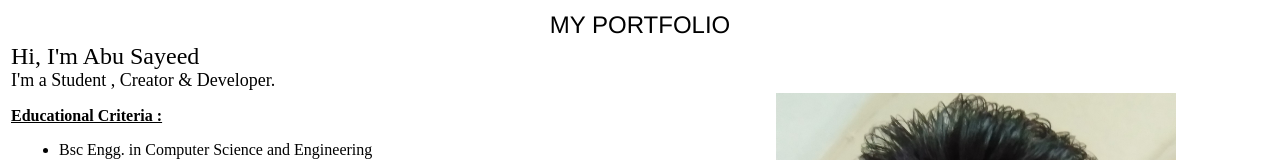
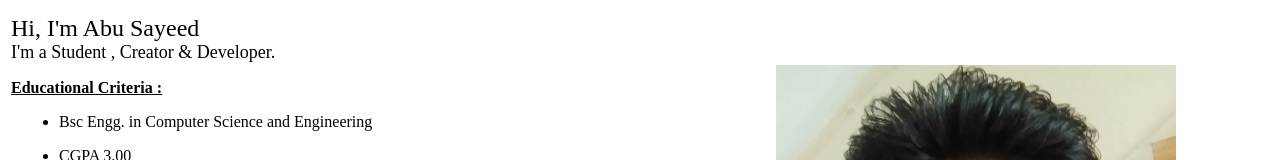
Before and after one commit to Abu-Sayed11/abu-sayed11.github.io, a plain HTML site: page index.html in a window 1280 px wide. Shown: the top 160 px of the page. Drawn offline with Linux system fonts and the light colour scheme.

Commit message:
Update index.html

```diff
--- a/index.html
+++ b/index.html
@@ -5,14 +5,14 @@
     <meta charset="UTF-8">
     <meta http-equiv="X-UA-Compatible" content="IE=edge">
     <meta name="viewport" content="width=device-width, initial-scale=1.0">
-    <title>abu sayeed</title>
+    <title>Resume</title>
 </head>
 
 <body>
     <table  width="100%">
         <tr align="center">
             <td colspan="2">
-                <font size="5" face="Helvetica">MY PORTFOLIO</font>
+                <font size="5" face="Helvetica"> </font>
             </td>
         </tr>
 
```
